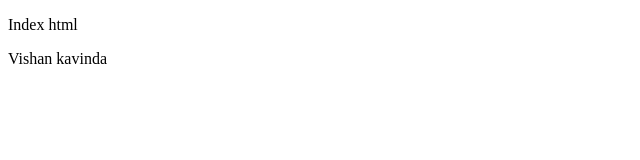
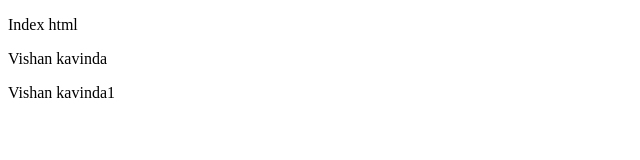
Before and after one commit to vishandkavinda/repo, a plain HTML site: page index.html in a window 1280 px wide. Shown: the whole page, without its empty margins (0-640 px from the left). Drawn offline with Linux system fonts and the light colour scheme.

Commit message:
Name1  wads achanged

```diff
--- a/index.html
+++ b/index.html
@@ -10,6 +10,7 @@
 
 <p>Index html</p>
 <p>Vishan kavinda</p>
+<p>Vishan kavinda1</p>
 
 </body>
 
```
